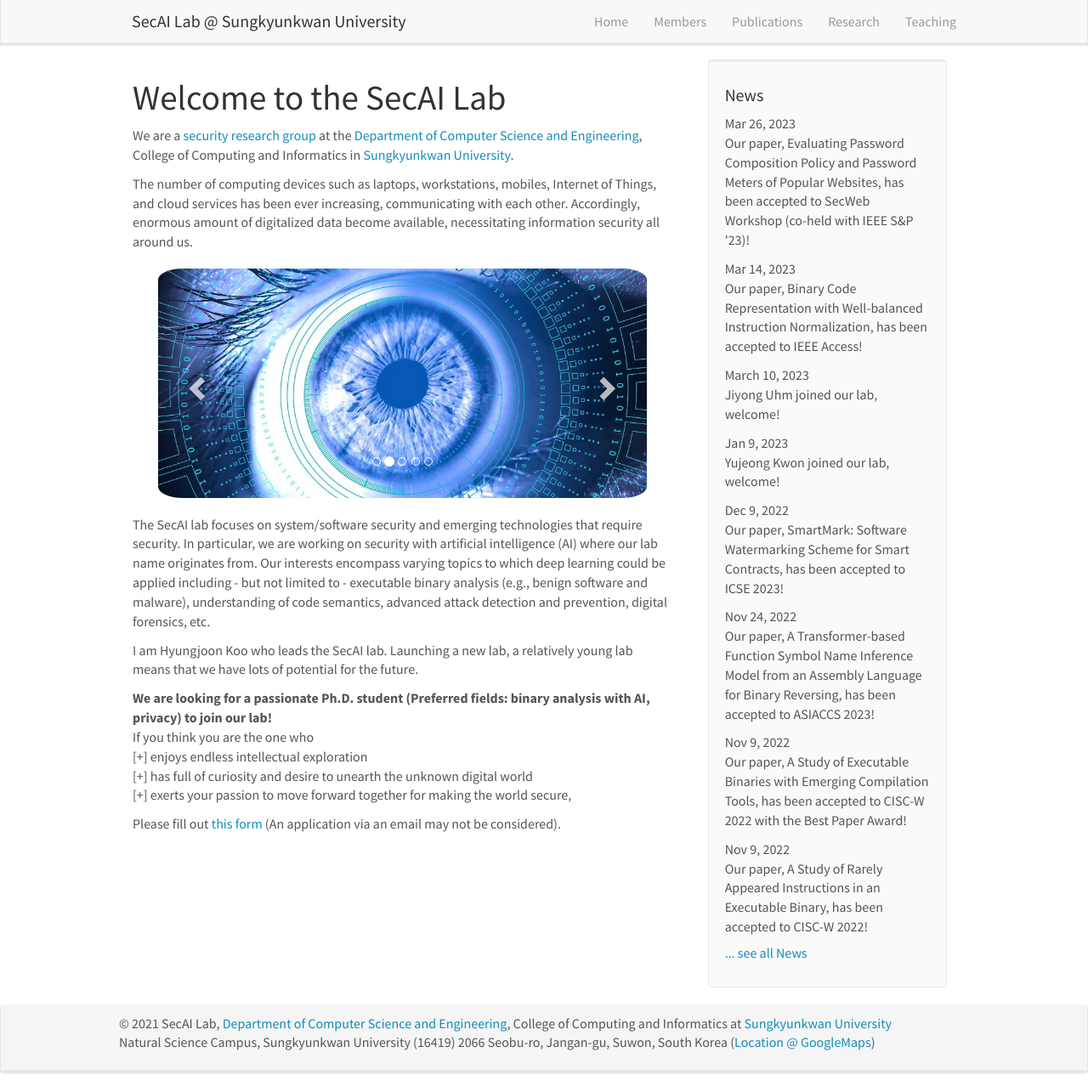
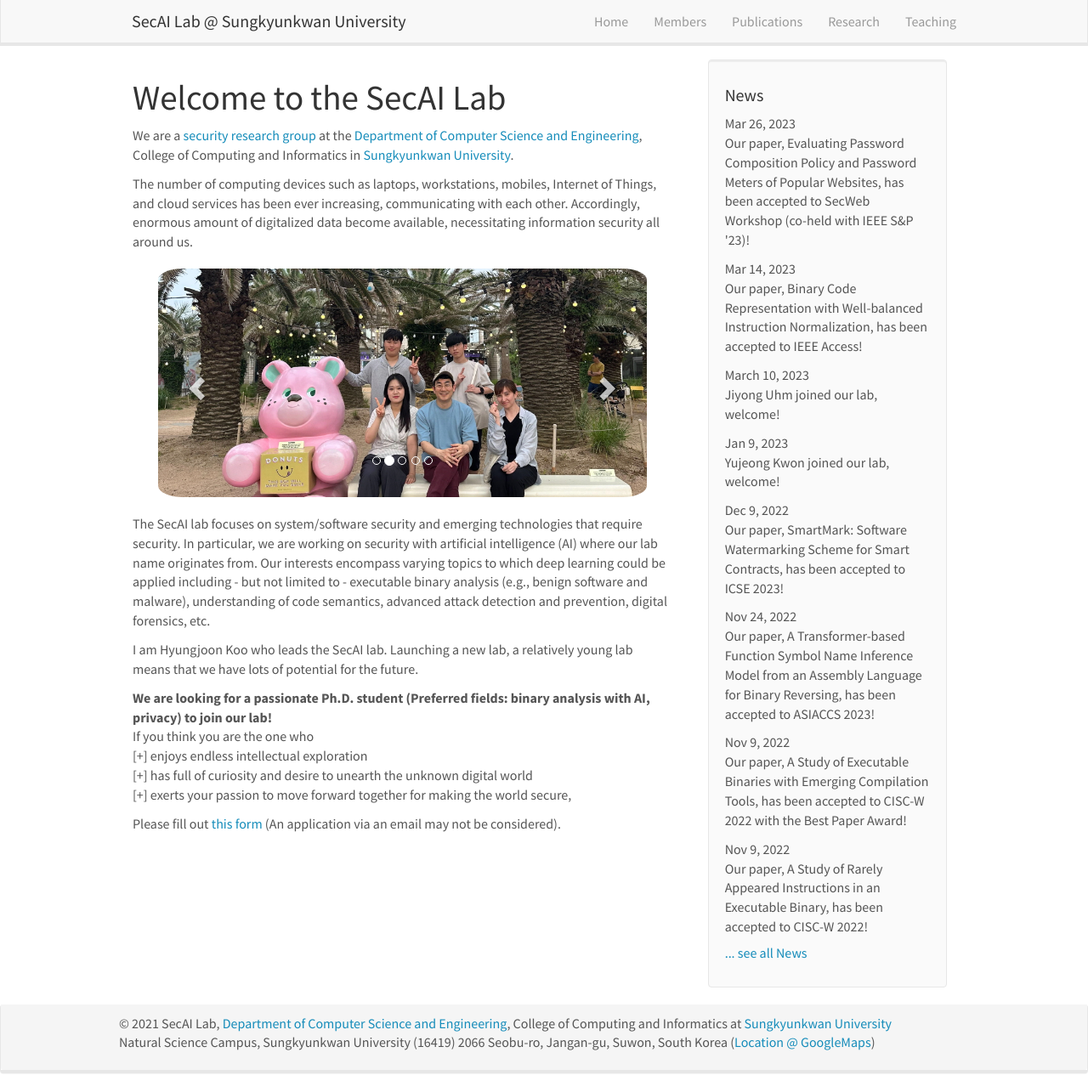
Before and after one commit to SecAI-Lab/secai-lab.github.io, a Jekyll site: the page built from _pages/home.md, in a window 1280 px wide and 1285 px high. Shown: the whole window at 85% size. Built offline with Jekyll 4.4.1, drawn with Linux system fonts in a browser that asks for light colours; nearby versions of some CDN libraries.

Commit message:
replacing main images with lab ppl

```diff
--- a/_pages/home.md
+++ b/_pages/home.md
@@ -23,13 +23,13 @@ The number of computing devices such as laptops, workstations, mobiles, Internet
     <div class="carousel-inner" markdown="0">
 
         <div class="item active">
-            <img src="{{ site.url }}{{ site.baseurl }}/images/main1.jpg" />
+            <img src="{{ site.url }}{{ site.baseurl }}/images/labcrew1.jpg" />
         </div>
         <div class="item">
-            <img src="{{ site.url }}{{ site.baseurl }}/images/main2.jpg" />
+            <img src="{{ site.url }}{{ site.baseurl }}/images/labcrew2.jpg" />
         </div>
         <div class="item">
-            <img src="{{ site.url }}{{ site.baseurl }}/images/main3.jpg" />
+            <img src="{{ site.url }}{{ site.baseurl }}/images/labcrew3.jpg" />
         </div>
         <div class="item">
             <img src="{{ site.url }}{{ site.baseurl }}/images/main4.jpg" />
```
Also changed, not shown: images/labcrew1.jpg (added), images/labcrew2.jpg (added), images/labcrew3.jpg (added).
